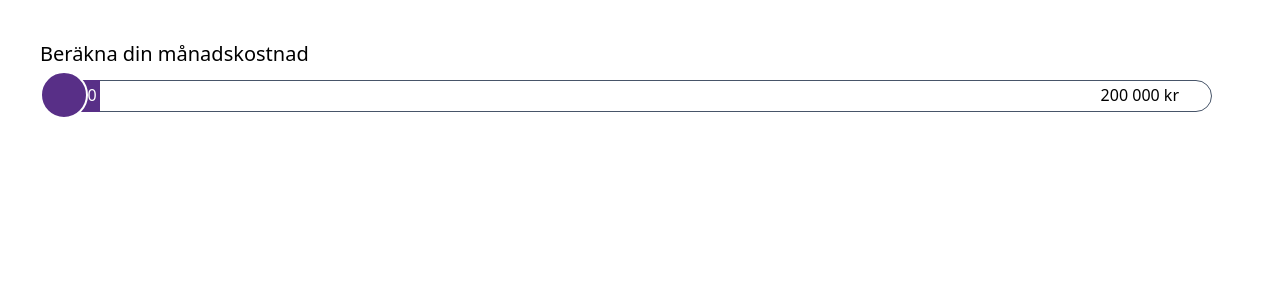
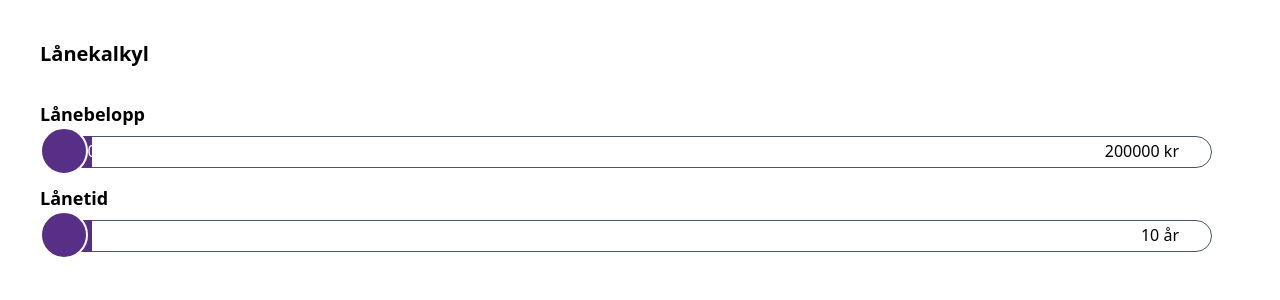
Before and after one commit to namnkunnig/collector, a React (Vite) app: page / in a window 1280 px wide. Shown: the top 300 px of the page. Built offline with nearby package versions, Linux system fonts and the light colour scheme.

Commit message:
Props for RangedInput

```diff
--- a/src/components/RangedInput.tsx
+++ b/src/components/RangedInput.tsx
@@ -1,28 +1,44 @@
-import { useRef } from 'react'
+import { useRef, useState } from 'react'
 
-export default function RangedInput() {
+export default function RangedInput({ min, max, step, unit, defaultValue }: RangedInput) {
   const buttonRef = useRef(null)
   const sliderRef = useRef(null)
+  const [value, setValue] = useState(defaultValue)
+
   return (
-    <div className="w-full relative">
-      <input type="range" min="0" max="1000" step="100" id="slider" defaultValue={0} className="w-full" onInput={InputHandler} />
+    <div className="w-full relative h-12">
+      <input type="range" min={min} max={max} step={step} id="slider" defaultValue={0} className="w-full" onInput={inputHandler} />
       <div ref={buttonRef} className="h-12 w-12 absolute top-[-9px] z-20 bg-collector rounded-full border-2 border-solid border-white"></div>
-      <div ref={sliderRef} className="w-0 h-8 bg-collector absolute box-border rounded-l-full ml-5 text-right text-white pt-[0.8px] pr-10 z-10 rounded-none">
-        <span className="align-middle">1000 kr</span>
+      <div ref={sliderRef} className="w-0 h-8 bg-collector absolute box-border rounded-l-full ml-5 text-right text-white pt-[0.8px] pr-8 z-10 rounded-none">
+        <span className="align-middle">
+          {value} {unit}
+        </span>
       </div>
       <div className="border-[1px] border-solid border-slate-600 h-8 box-border rounded-full absolute w-[96%] ml-5 mr-[148px] text-right text-black pr-8">
-        <span className="align-middle">200 000 kr</span>
+        <span className="align-middle">
+          {max} {unit}
+        </span>
       </div>
     </div>
   )
 
-  function InputHandler(e: React.MouseEvent<HTMLInputElement>) {
+  function inputHandler(e: React.MouseEvent<HTMLInputElement>) {
+    const value = parseInt(e.currentTarget?.value)
+    setValue(value)
     const currentButton = buttonRef.current
     const currentProgress = sliderRef.current
     if (!currentButton || !currentProgress) return
     const button = currentButton as HTMLDivElement
     const slider = currentProgress as HTMLDivElement
-    button.style.left = (parseInt(e.currentTarget?.value) / 10) * 0.96 + '%'
-    slider.style.width = (parseInt(e.currentTarget?.value) / 10) * 0.96 + '%'
+    button.style.left = ((value - min) / ((max - min) / 100)) * 0.96 + '%'
+    slider.style.width = ((value - min) / ((max - min) / 100)) * 0.96 + '%'
   }
 }
+
+interface RangedInput {
+  min: number
+  max: number
+  step: number
+  unit: string
+  defaultValue: number
+}
--- a/src/pages/CalculatorPage.tsx
+++ b/src/pages/CalculatorPage.tsx
@@ -4,8 +4,11 @@ export default function CalculatorPage() {
   return (
     <div className="flex w-full justify-center">
       <main className="w-[1200px] py-10">
-        <h1 className="text-xl mb-3">Beräkna din månadskostnad</h1>
-        <RangedInput></RangedInput>
+        <h1 className="text-xl mb-8 font-semibold">Lånekalkyl</h1>
+        <h2 className="text-lg font-semibold mb-2">Lånebelopp</h2>
+        <RangedInput defaultValue={100000} min={20000} max={200000} step={10000} unit="kr"></RangedInput>
+        <h2 className="text-lg font-semibold mb-2">Lånetid</h2>
+        <RangedInput defaultValue={7} min={2} max={10} step={1} unit="år"></RangedInput>
       </main>
     </div>
   )
```
